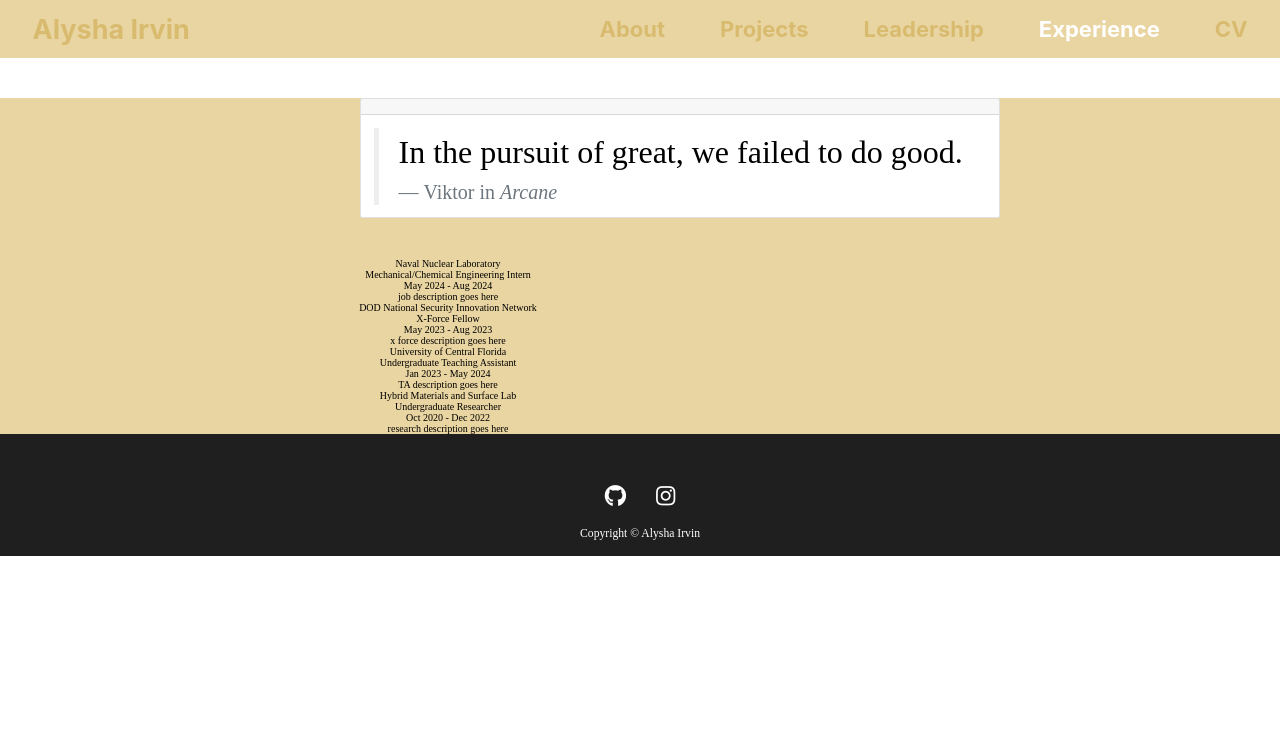
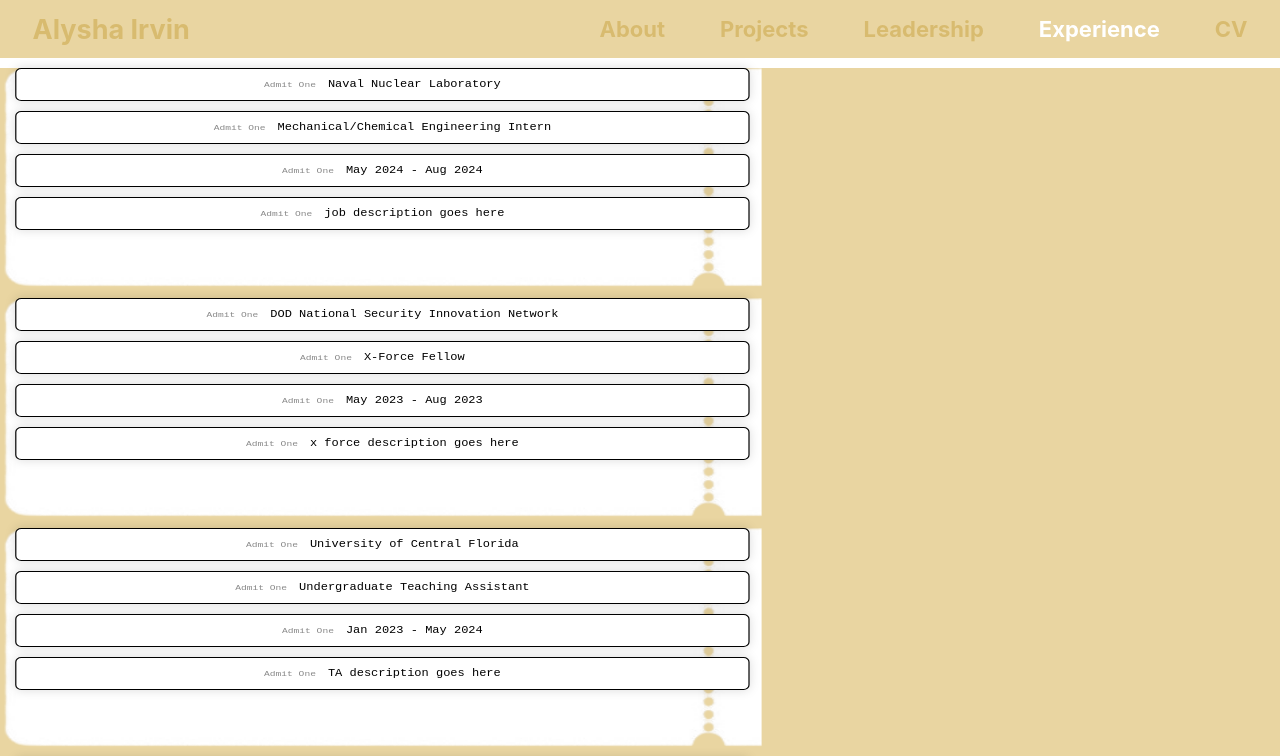
Before and after one commit to alyirvin/alyirvin.github.io, a React (Create React App) app: page /experience in a window 1280 px wide. Shown: the top 756 px of the page. Built offline with nearby package versions, Linux system fonts and the light colour scheme.

Commit message:
ticket placement and style

```diff
--- a/src/pages/Experience.js
+++ b/src/pages/Experience.js
@@ -39,7 +39,7 @@
   return (
     <experiencepage>
       <div style={{backgroundColor: '#e9d5a1'}}>
-        <Card>
+        {/* <Card>
         <Card.Header></Card.Header>
         <Card.Body>
           <blockquote className="blockquote mb-0">
@@ -52,7 +52,7 @@
             </div>
           </blockquote>
         </Card.Body>
-      </Card>
+      </Card> */}
       <div className="tickets">{exps}</div>
     </div>
   </experiencepage>
--- a/src/styles.css
+++ b/src/styles.css
@@ -1282,6 +1282,32 @@
 {
   background-image: url("./expImgs/blankTicket.png");
   background-size: cover;
-  width: 70%;
-  height: 40%;
+  height: 220px;
+  width: 632px;
+  position: relative;
+  transform: scaleX(1.2) translateX(-25%);
+  left: 20%;
 }
+
+.exp-company,
+.exp-title,
+.exp-years,
+.exp-desc {
+  border: 1px solid #000;
+  padding: 10px;
+  margin: 10px;
+  border-radius: 5px;
+  background-color: #fff;
+  box-shadow: 0 0 10px rgba(0, 0, 0, 0.15);
+  font-family: 'Courier New', Courier, monospace;
+}
+
+.exp-company:before,
+.exp-title:before,
+.exp-years:before,
+.exp-desc:before {
+  content: 'Admit One';
+  font-size: 0.8em;
+  margin-right: 10px;
+  color: #888;
+}
```
Also changed, not shown: src/expImgs/blankTicket.png.
